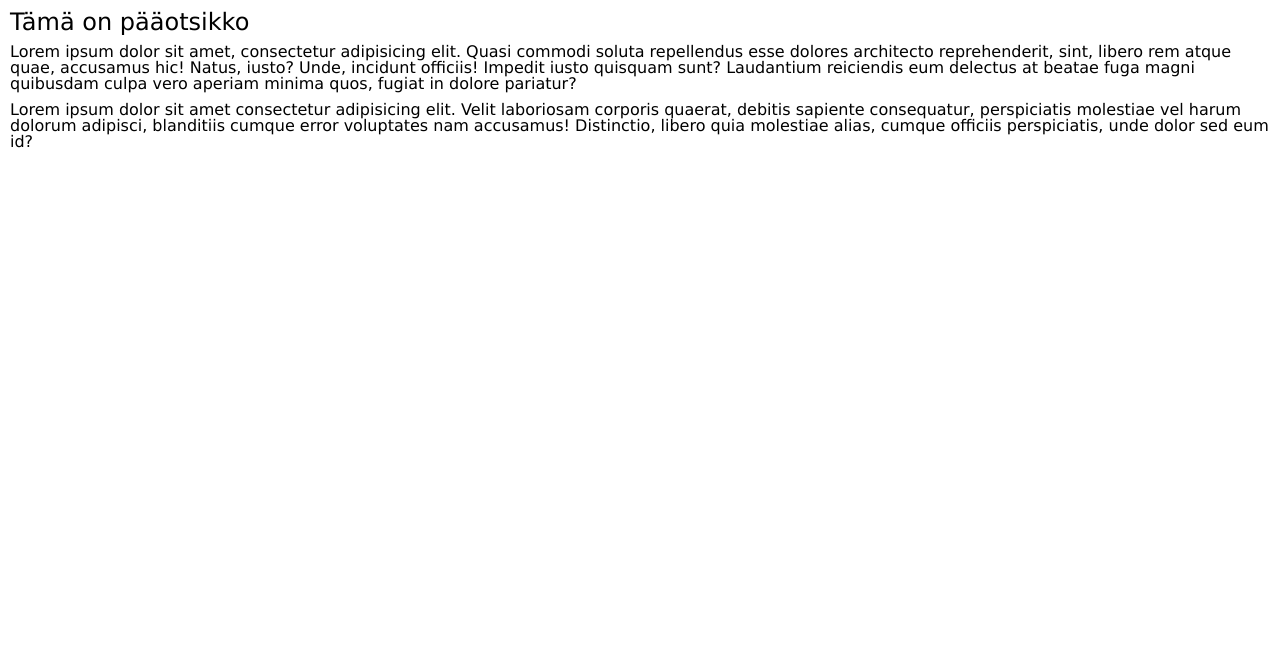
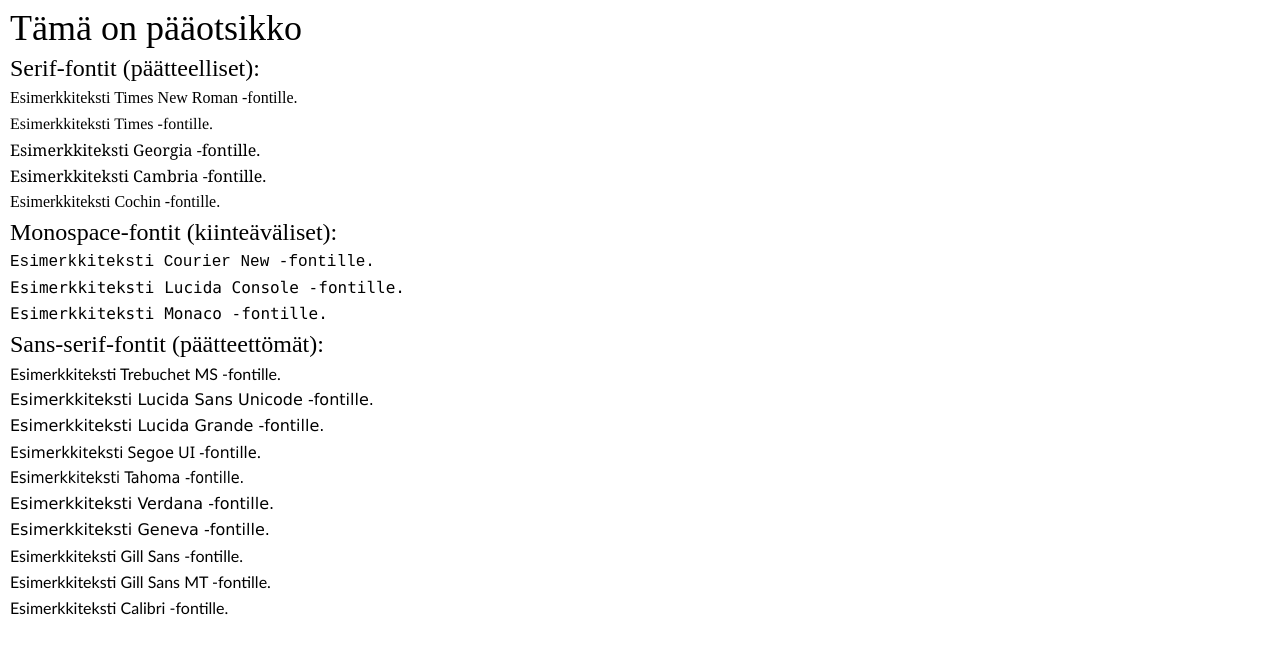
Before and after one commit to mariacedersten/03-kertausharjoitus, a plain HTML site: page index.html in a window 1280 px wide. Drawn offline with Linux system fonts and the light colour scheme.

Commit message:
Lisätty erilaisia fontteja

```diff
--- a/index.html
+++ b/index.html
@@ -9,19 +9,63 @@
   </head>
   <body>
     <h1>Tämä on pääotsikko</h1>
-    <p>
-      Lorem ipsum dolor sit amet, consectetur adipisicing elit. Quasi commodi
-      soluta repellendus esse dolores architecto reprehenderit, sint, libero rem
-      atque quae, accusamus hic! Natus, iusto? Unde, incidunt officiis! Impedit
-      iusto quisquam sunt? Laudantium reiciendis eum delectus at beatae fuga
-      magni quibusdam culpa vero aperiam minima quos, fugiat in dolore pariatur?
+
+    <h2>Serif-fontit (päätteelliset):</h2>
+    <p style="font-family: 'Times New Roman', serif">
+      Esimerkkiteksti Times New Roman -fontille.
     </p>
-    <p>
-      Lorem ipsum dolor sit amet consectetur adipisicing elit. Velit laboriosam
-      corporis quaerat, debitis sapiente consequatur, perspiciatis molestiae vel
-      harum dolorum adipisci, blanditiis cumque error voluptates nam accusamus!
-      Distinctio, libero quia molestiae alias, cumque officiis perspiciatis,
-      unde dolor sed eum id?
+    <p style="font-family: 'Times', serif">Esimerkkiteksti Times -fontille.</p>
+    <p style="font-family: 'Georgia', serif">
+      Esimerkkiteksti Georgia -fontille.
+    </p>
+    <p style="font-family: 'Cambria', serif">
+      Esimerkkiteksti Cambria -fontille.
+    </p>
+    <p style="font-family: 'Cochin', serif">
+      Esimerkkiteksti Cochin -fontille.
+    </p>
+
+    <h2>Monospace-fontit (kiinteäväliset):</h2>
+    <p style="font-family: 'Courier New', monospace">
+      Esimerkkiteksti Courier New -fontille.
+    </p>
+    <p style="font-family: 'Lucida Console', monospace">
+      Esimerkkiteksti Lucida Console -fontille.
+    </p>
+    <p style="font-family: 'Monaco', monospace">
+      Esimerkkiteksti Monaco -fontille.
+    </p>
+
+    <h2>Sans-serif-fontit (päätteettömät):</h2>
+    <p style="font-family: 'Trebuchet MS', sans-serif">
+      Esimerkkiteksti Trebuchet MS -fontille.
+    </p>
+    <p style="font-family: 'Lucida Sans Unicode', sans-serif">
+      Esimerkkiteksti Lucida Sans Unicode -fontille.
+    </p>
+    <p style="font-family: 'Lucida Grande', sans-serif">
+      Esimerkkiteksti Lucida Grande -fontille.
+    </p>
+    <p style="font-family: 'Segoe UI', sans-serif">
+      Esimerkkiteksti Segoe UI -fontille.
+    </p>
+    <p style="font-family: 'Tahoma', sans-serif">
+      Esimerkkiteksti Tahoma -fontille.
+    </p>
+    <p style="font-family: 'Verdana', sans-serif">
+      Esimerkkiteksti Verdana -fontille.
+    </p>
+    <p style="font-family: 'Geneva', sans-serif">
+      Esimerkkiteksti Geneva -fontille.
+    </p>
+    <p style="font-family: 'Gill Sans', sans-serif">
+      Esimerkkiteksti Gill Sans -fontille.
+    </p>
+    <p style="font-family: 'Gill Sans MT', sans-serif">
+      Esimerkkiteksti Gill Sans MT -fontille.
+    </p>
+    <p style="font-family: 'Calibri', sans-serif">
+      Esimerkkiteksti Calibri -fontille.
     </p>
   </body>
 </html>
--- a/layout.css
+++ b/layout.css
@@ -2,14 +2,18 @@ html {
   font-size: 62.5%;
 }
 body {
-  font-family: Verdana, Geneva, Tahoma, sans-serif;
   font-size: 1.6rem;
   margin: 1rem;
 }
+
 h1,
+h2,
 p {
   margin-block-end: 1rem;
 }
 h1 {
+  font-size: 3.6rem;
+}
+h2 {
   font-size: 2.4rem;
 }
```
